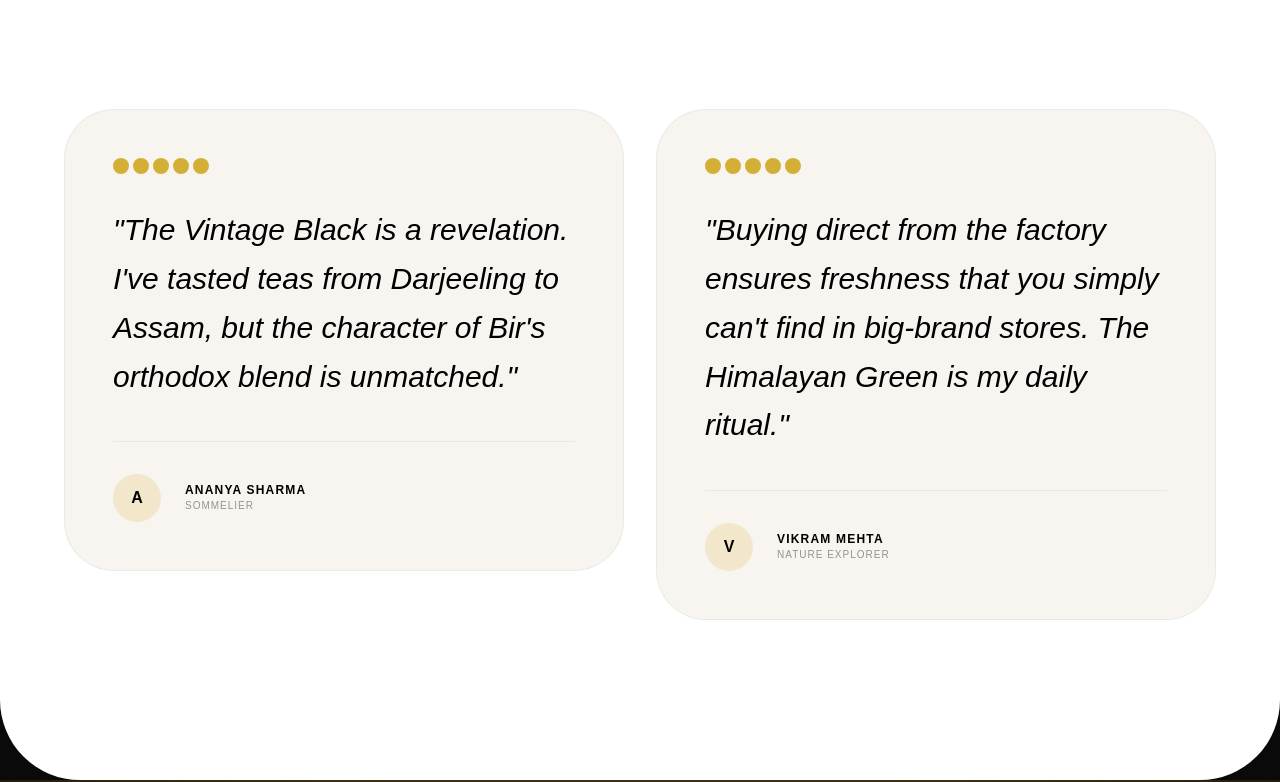
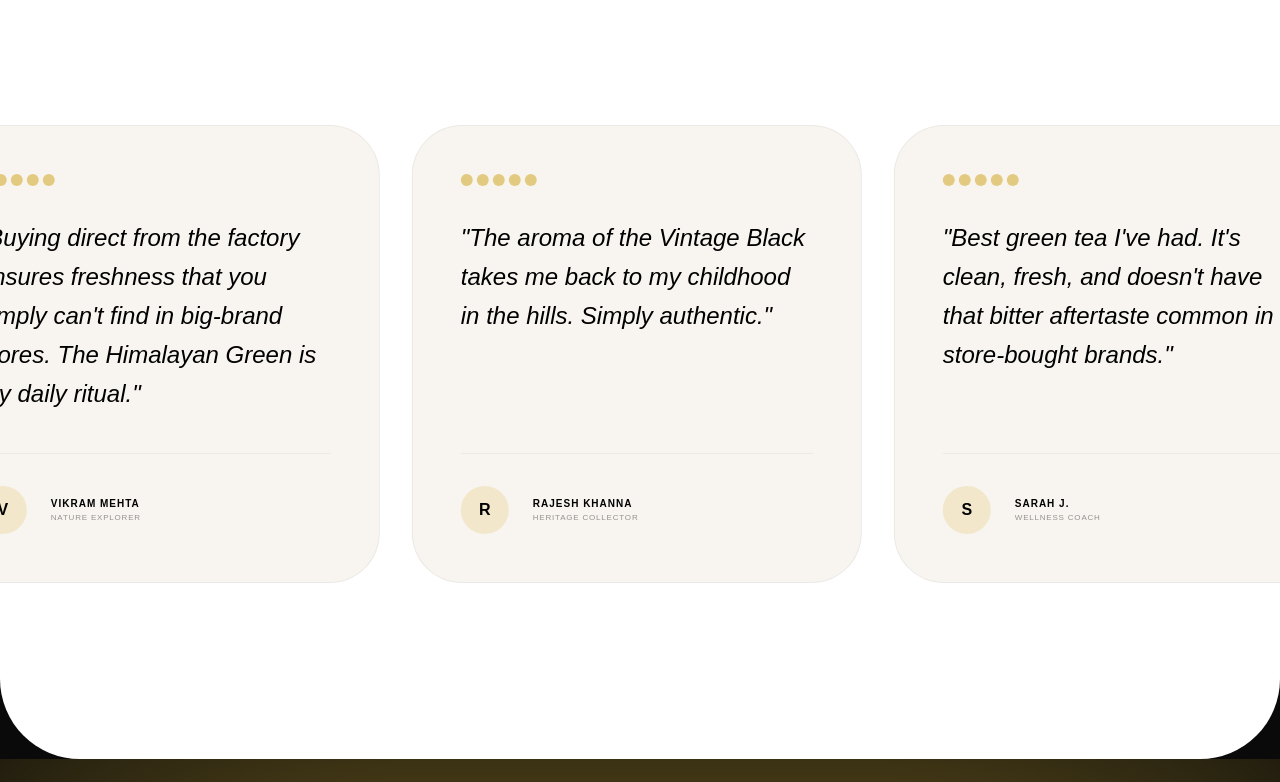
Before and after one commit to pawan369x/BirBillingTea, a React (Vite) app: page / in a window 1280 px wide. Shown: the part 6005-6787 px from the top of the page. Built offline with nearby package versions, Linux system fonts and the light colour scheme.

Commit message:
Initial commit (Clean start)

```diff
--- a/src/pages/Home.jsx
+++ b/src/pages/Home.jsx
@@ -46,6 +46,34 @@ const Home = () => {
       icon: <Wind size={32} />,
       tag: "Premium",
       image: "/assets/natural_spark_pack.png"
+    }
+  ];
+
+  const testimonials = [
+    {
+      text: "The Vintage Black is a revelation. I've tasted teas from Darjeeling to Assam, but the character of Bir's orthodox blend is unmatched.",
+      author: "Ananya Sharma",
+      role: "Sommelier"
+    },
+    {
+      text: "Buying direct from the factory ensures freshness that you simply can't find in big-brand stores. The Himalayan Green is my daily ritual.",
+      author: "Vikram Mehta",
+      role: "Nature Explorer"
+    },
+    {
+      text: "The aroma of the Vintage Black takes me back to my childhood in the hills. Simply authentic.",
+      author: "Rajesh Khanna",
+      role: "Heritage Collector"
+    },
+    {
+      text: "Best green tea I've had. It's clean, fresh, and doesn't have that bitter aftertaste common in store-bought brands.",
+      author: "Sarah J.",
+      role: "Wellness Coach"
+    },
+    {
+      text: "The packaging itself is a work of art, but the tea inside is the real masterpiece. A must-try for any tea lover.",
+      author: "Kabir Das",
+      role: "Art Director"
     }
   ];
 
@@ -289,41 +317,41 @@ const Home = () => {
       </section>
 
       {/* 7. TESTIMONIALS - SOCIAL PROOF */}
-      <section className="py-40 px-[5vw] bg-white text-black rounded-[80px] relative z-30 -mt-20">
-        <div className="max-w-[1300px] mx-auto">
+      <section className="py-40 bg-white text-black rounded-[80px] relative z-30 -mt-20 overflow-hidden">
+        <div className="px-[5vw]">
           <div className="text-center mb-24">
-            <span className="text-accent uppercase tracking-[10px] text-[10px] font-black mb-6 block">Voices of Bir</span>
-            <h2 className="text-6xl md:text-8xl font-heading uppercase leading-none">Loved By <br /> <span className="italic opacity-40">Tea Connoisseurs.</span></h2>
+            <RevealOnScroll direction="up">
+              <span className="text-accent uppercase tracking-[10px] text-[10px] font-black mb-6 block">Voices of Bir</span>
+              <h2 className="text-6xl md:text-8xl font-heading uppercase leading-none">Loved By <br /> <span className="italic opacity-40">Tea Connoisseurs.</span></h2>
+            </RevealOnScroll>
           </div>
+        </div>
 
-          <div className="grid grid-cols-1 md:grid-cols-2 gap-8">
-            {[
-              {
-                text: "The Vintage Black is a revelation. I've tasted teas from Darjeeling to Assam, but the character of Bir's orthodox blend is unmatched.",
-                author: "Ananya Sharma",
-                role: "Sommelier"
-              },
-              {
-                text: "Buying direct from the factory ensures freshness that you simply can't find in big-brand stores. The Himalayan Green is my daily ritual.",
-                author: "Vikram Mehta",
-                role: "Nature Explorer"
-              }
-            ].map((item, i) => (
-              <RevealOnScroll key={i} direction={i % 2 === 0 ? "left" : "right"}>
-                <div className="p-12 rounded-[50px] bg-[#f8f5f0] border border-black/5 hover:bg-black hover:text-white transition-all duration-700 group">
+        {/* Infinite Moving Marquee */}
+        <div className="relative flex overflow-hidden">
+          <div className="flex animate-scroll hover:[animation-play-state:paused] gap-8 py-4">
+            {[...testimonials, ...testimonials].map((item, i) => (
+              <div
+                key={i}
+                className="flex-shrink-0 w-[350px] md:w-[450px] p-10 md:p-12 rounded-[50px] bg-[#f8f5f0] border border-black/5 hover:bg-black hover:text-white transition-all duration-700 group flex flex-col justify-between"
+              >
+                <div>
                   <div className="flex gap-1 mb-8">
-                    {[1, 2, 3, 4, 5].map(star => <div key={star} className="w-4 h-4 bg-accent rounded-full"></div>)}
+                    {[1, 2, 3, 4, 5].map(star => <div key={star} className="w-3 h-3 bg-accent rounded-full opacity-60"></div>)}
                   </div>
-                  <p className="text-2xl md:text-3xl font-light italic mb-10 leading-relaxed">"{item.text}"</p>
-                  <div className="flex items-center gap-6 border-t border-black/5 group-hover:border-white/10 pt-8 transition-colors">
-                    <div className="w-12 h-12 rounded-full bg-accent/20 flex items-center justify-center font-black">{item.author[0]}</div>
-                    <div>
-                      <span className="block font-black uppercase text-xs tracking-widest">{item.author}</span>
-                      <span className="block text-[10px] opacity-40 uppercase tracking-widest">{item.role}</span>
-                    </div>
+                  <p className="text-xl md:text-2xl font-light italic mb-10 leading-relaxed">"{item.text}"</p>
+                </div>
+
+                <div className="flex items-center gap-6 border-t border-black/5 group-hover:border-white/10 pt-8 transition-colors">
+                  <div className="w-12 h-12 rounded-full bg-accent/20 flex items-center justify-center font-black text-black group-hover:text-accent transition-colors">
+                    {item.author[0]}
+                  </div>
+                  <div>
+                    <span className="block font-black uppercase text-[10px] tracking-widest">{item.author}</span>
+                    <span className="block text-[8px] opacity-40 uppercase tracking-widest">{item.role}</span>
                   </div>
                 </div>
-              </RevealOnScroll>
+              </div>
             ))}
           </div>
         </div>
@@ -389,6 +417,14 @@ const Home = () => {
         .animate-marquee {
           animation: marquee 40s linear infinite;
         }
+        @keyframes scroll {
+          0% { transform: translateX(0); }
+          100% { transform: translateX(calc(-100% / 2)); }
+        }
+        .animate-scroll {
+          animation: scroll 30s linear infinite;
+          width: max-content;
+        }
         .faq-answer {
           max-height: 0;
           overflow: hidden;
@@ -423,7 +459,7 @@ const faqs = [
   },
   {
     q: "Wholesale & Custom Curation?",
-    a: "We partner with Michelin-star restaurants and luxury boutiques. For bulk inquiries or bespoke blend curation, our factory concierge is available via WhatsApp or Email.",
+    a: "We partner with Michelin-star restaurants and luxury boutiques. For bulk inquiries or bespoke blend curation, our factory concierge is available via WhatsApp (+91 70186 66302) or Email (birbillingtea@gmail.com).",
     tag: "Business"
   },
   {
```
Also changed, not shown: 1 other file (tests, documents, lock files or other folders).
